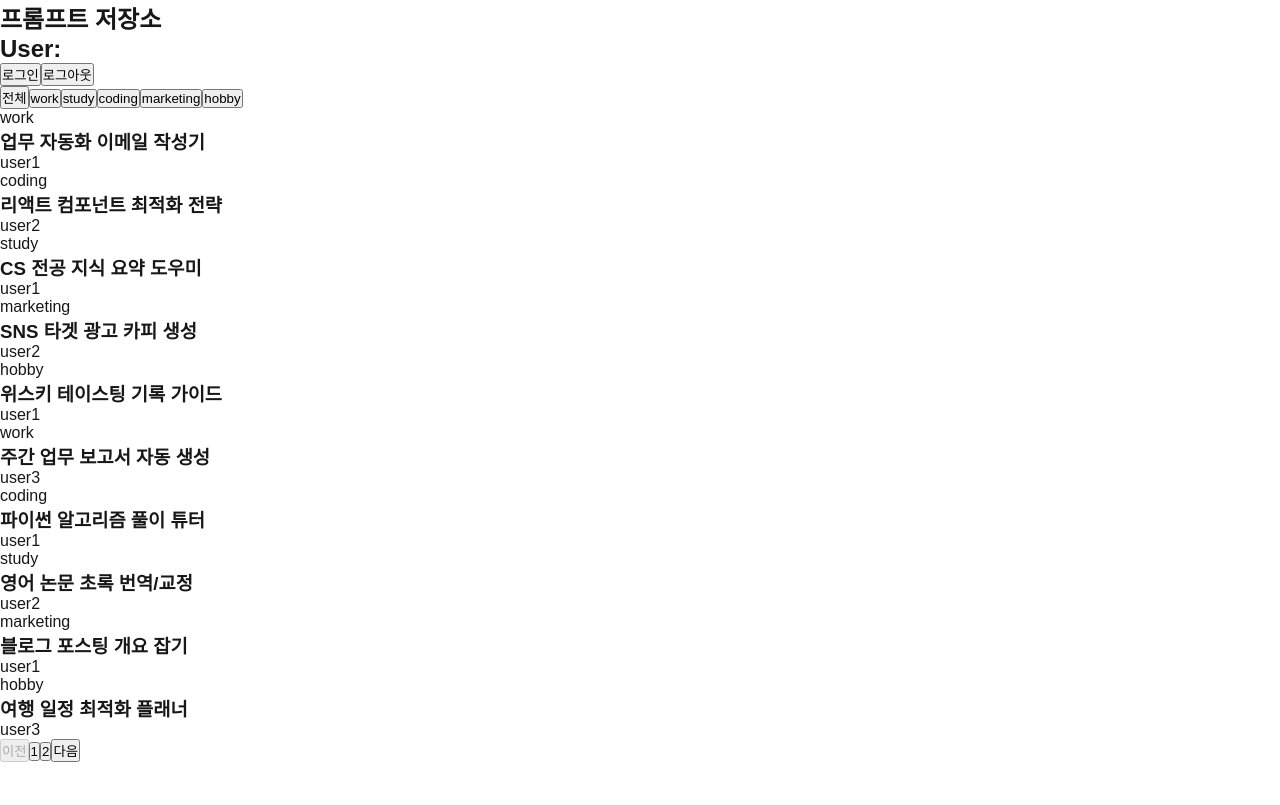
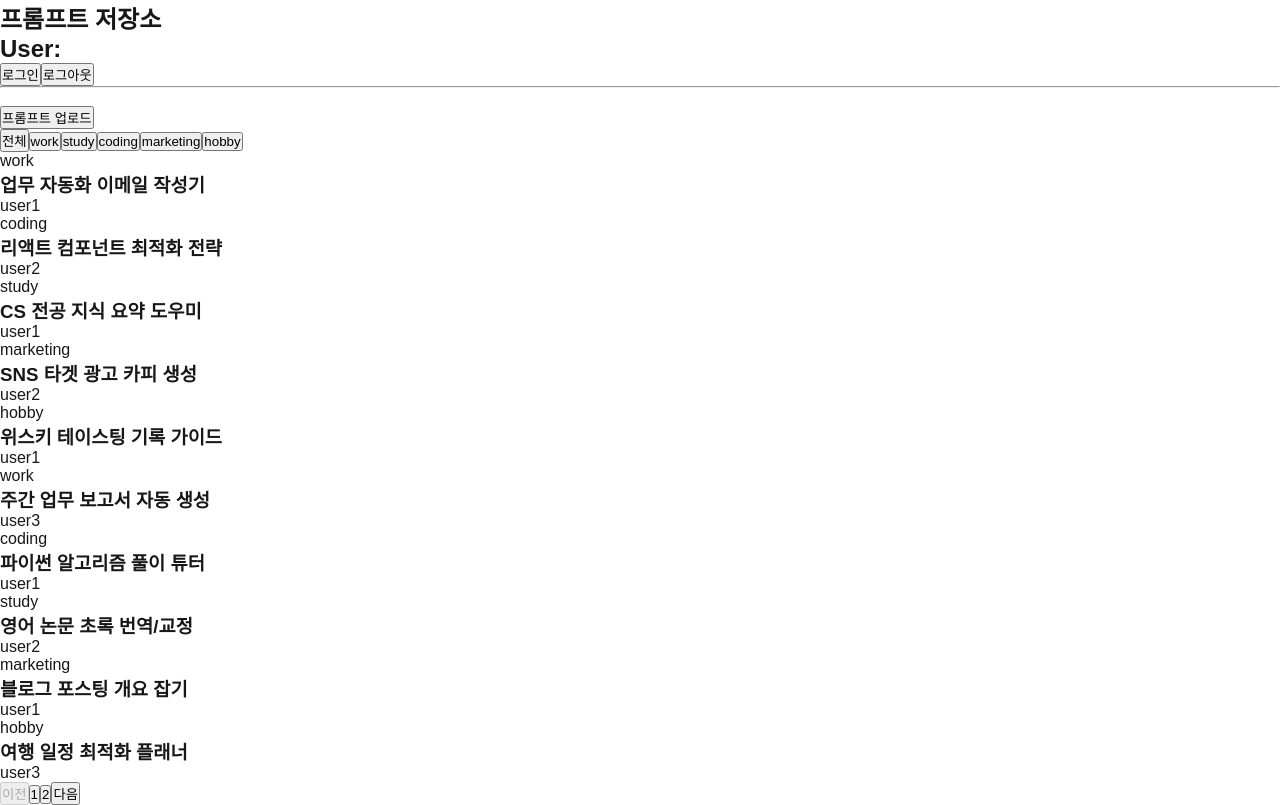
Before and after one commit to prompthub-1st/prompthub-front, a Next.js app: page / in a window 1280 px wide. Built offline with nearby package versions, Linux system fonts and the light colour scheme; data requests are answered from the project's data file.

Commit message:
feat: 홈 화면에 업로드 버튼 넣기

```diff
--- a/src/app/page.js
+++ b/src/app/page.js
@@ -3,6 +3,7 @@
 import CategoryFilter from "@/components/home/CategoryFilter"
 import PromptList from "@/components/home/PromptList"
 import { useUserStore } from "@/store/useUserStore"
+import Link from "next/link";
 import { useEffect } from "react";
 
 export default function Home() {
@@ -36,6 +37,15 @@ export default function Home() {
         <button onClick={() => login({ name: 'user1' })}>로그인</button>
         <button onClick={logout}>로그아웃</button>
       </section>
+      <hr />
+      <br />
+      <section>
+        {user && (
+          <Link href="/upload">
+            <button>프롬프트 업로드</button>
+          </Link>
+        )}
+      </section>
       <section>
         <CategoryFilter />
         <PromptList />
--- a/src/app/upload/page.js
+++ b/src/app/upload/page.js
@@ -98,6 +98,12 @@ export default function UploadPage() {
         </section>
         <section>
           <button
+            type="button"
+            onClick={() => router.back()}
+          >
+            취소
+          </button>
+          <button
             type="submit"
             disabled={mutation.isPending}
           >
```
